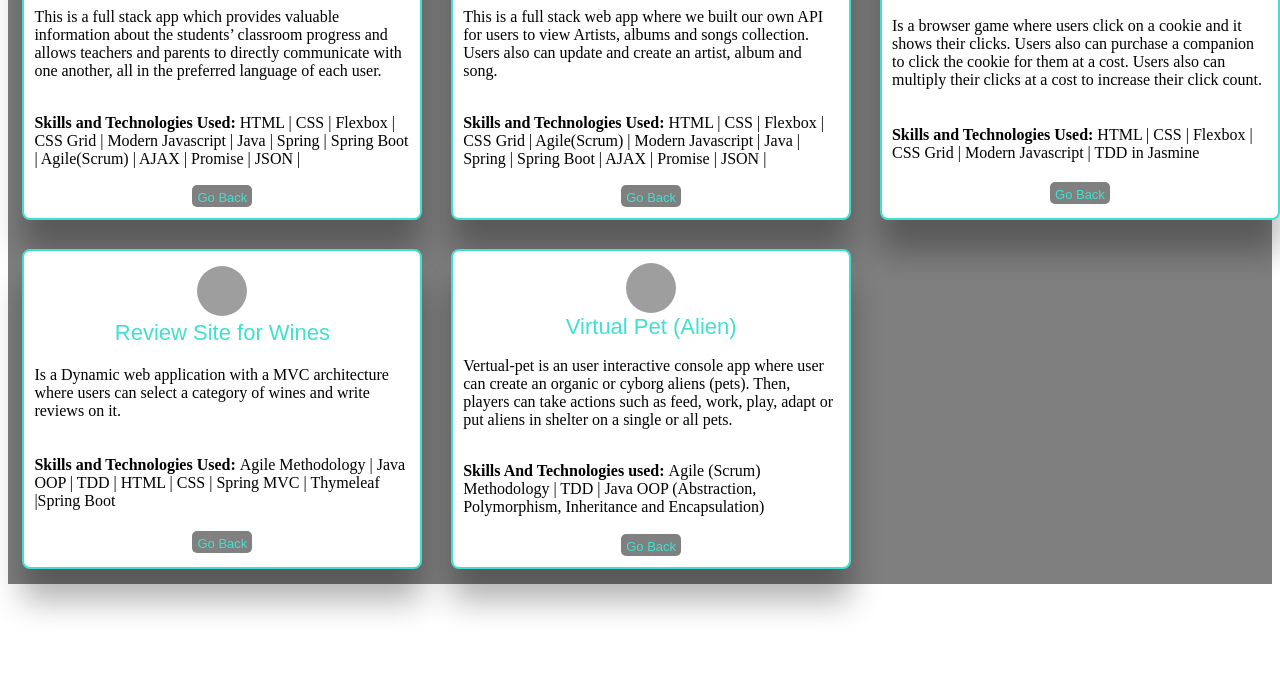
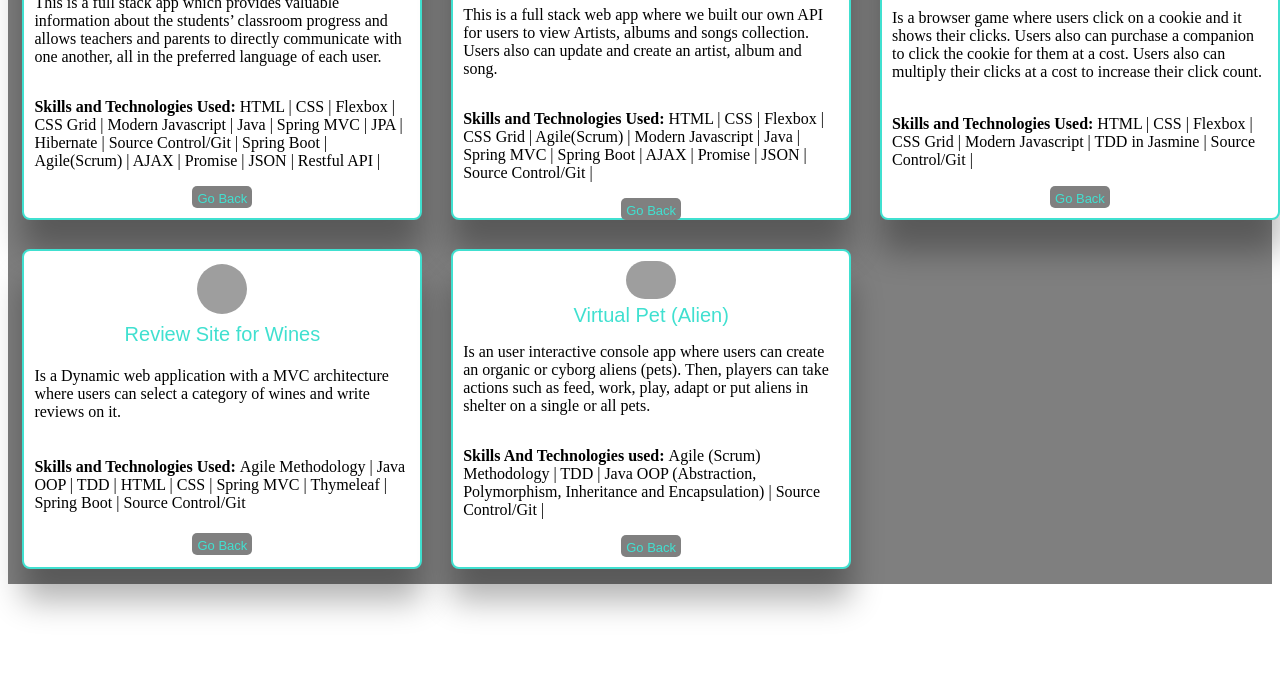
Before and after one commit to hnakodkar/hnakodkar.github.io, a plain HTML site: page projects.html in a window 1280 px wide. Shown: the part 122-800 px from the top of the page. Drawn offline with Linux system fonts and the light colour scheme; grey boxes are pictures that could not be loaded.

Commit message:
added couple things in projects

```diff
--- a/css/projects.css
+++ b/css/projects.css
@@ -1,5 +1,5 @@
 
-.project-popup-wrapper {
+.projects-holder {
     background: rgba(0,0,0,0.5);
     top: 0;
     left:0;
@@ -10,13 +10,6 @@
     grid-template-columns: 1fr 1fr 1fr;
 }
 
- .popup-close{
-    position: absolute;
-    top:5px;
-    right:8px;
-    cursor: pointer;
-
-}
 .project-box {
     background-color: #fff;
     position: relative;
@@ -31,18 +24,20 @@
     color: black;
     display: flex;
     flex-direction: column;
-    justify-content: space-evenly;
+    justify-content: space-around;
     align-items: center;
     padding: 10px;
     cursor: pointer;
 }
 .project-img{
     border:1px solid light gray;
-    border-radius: 25px ;
+    border-radius: 25px;
+    margin-bottom: 5px;
 }
-a{
+
+a {
     color:turquoise;
-    font-size: 22px;
+    font-size: 20px;
     font-weight: 500;
     text-decoration: none;
     font-family: "Montserrat", "Quicksand", sans-serif;
--- a/projects.html
+++ b/projects.html
@@ -12,20 +12,18 @@
 
 <body class="project-container">
 
-    <div class="project-popup-wrapper">
+    <div class="projects-holder">
 
         <div class="project-box">
             <img class="project-img"
                 src="https://cdn.shortpixel.ai/client/q_glossy,ret_img,w_950/https://raisingworldchildren.com/wp-content/uploads/2019/12/internet-1028794_1280.jpg"
                 height="50" width="50">
-            <a href="https://github.com/parade-web-app/Parade-App"> The Parade Web App</a>
+            <a href="https://github.com/parade-web-app/Parade-App"> Our ESL Classroom</a>
             <p class="project-content">This is a full stack app which provides valuable information about the students’
                 classroom progress and allows teachers and
                 parents to directly communicate with one another, all in the preferred language of each user.</p>
             <p><b>Skills and Technologies Used: </b> HTML | CSS | Flexbox | CSS Grid | Modern Javascript |
-                Java | Spring |
-                Spring
-                Boot | Agile(Scrum) | AJAX | Promise | JSON | </p>
+                Java | Spring MVC | JPA | Hibernate | Source Control/Git | Spring Boot | Agile(Scrum) | AJAX | Promise | JSON | Restful API |</p>
             <a class="homePage_link" href="index.html">Go Back</a>
         </div>
         <div class="project-box">
@@ -37,8 +35,8 @@
                 Users also can update and create an artist, album and song.</p>
             <p><b>Skills and Technologies Used: </b> HTML | CSS | Flexbox | CSS Grid | Agile(Scrum) | Modern Javascript
                 | Java |
-                Spring | Spring
-                Boot | AJAX | Promise | JSON |</p>
+                Spring MVC | Spring
+                Boot | AJAX | Promise | JSON | Source Control/Git | </p>
             <a class="homePage_link" href="index.html">Go Back</a>
         </div>
 
@@ -51,7 +49,7 @@
                 Users also can multiply their clicks at a cost to increase their click count.
             </p>
             <p><b>Skills and Technologies Used: </b> HTML | CSS | Flexbox | CSS Grid | Modern Javascript | TDD in
-                Jasmine</p>
+                Jasmine | Source Control/Git |</p>
             <a class="homePage_link" href="index.html">Go Back</a>
         </div>
         <div class="project-box">
@@ -64,8 +62,7 @@
                 on it.
             </p>
             <p><b>Skills and Technologies Used: </b> Agile Methodology | Java OOP | TDD | HTML | CSS | Spring MVC |
-                Thymeleaf
-                |Spring Boot </p>
+                Thymeleaf | Spring Boot | Source Control/Git </p>
             <a class="homePage_link" href="index.html">Go Back</a>
         </div>
         <div class="project-box">
@@ -73,17 +70,14 @@
                 src="https://i5.walmartimages.com/asr/4f7de944-d107-4b48-a019-d604c5dcc4c3_1.0abb0d5391a033649164f8219cb8a258.jpeg?odnWidth=450&odnHeight=450&odnBg=ffffff"
                 height="50" width="50">
             <a href="https://github.com/2020-Spring-Cohort/virtual-pets-amok-pet-people">Virtual Pet (Alien)</a>
-            <p> Vertual-pet is an user interactive console app where user can create an organic or cyborg aliens (pets).
+            <p> Is an user interactive console app where users can create an organic or cyborg aliens (pets).
                 Then, players can take actions such as feed, work, play, adapt or put aliens in shelter on a single or
                 all pets.
             </p>
             <p><b>Skills And Technologies used: </b> Agile (Scrum) Methodology | TDD | Java OOP (Abstraction,
-                Polymorphism,
-                Inheritance and Encapsulation) </p>
+                Polymorphism, Inheritance and Encapsulation) | Source Control/Git |</p>
             <a class="homePage_link" href="index.html">Go Back</a>
         </div>
     </div>
     </div>
-
-    <script src="project_popup.js"></script>
 </body>
```
Also changed, not shown: index.html (+1 -1 lines).
